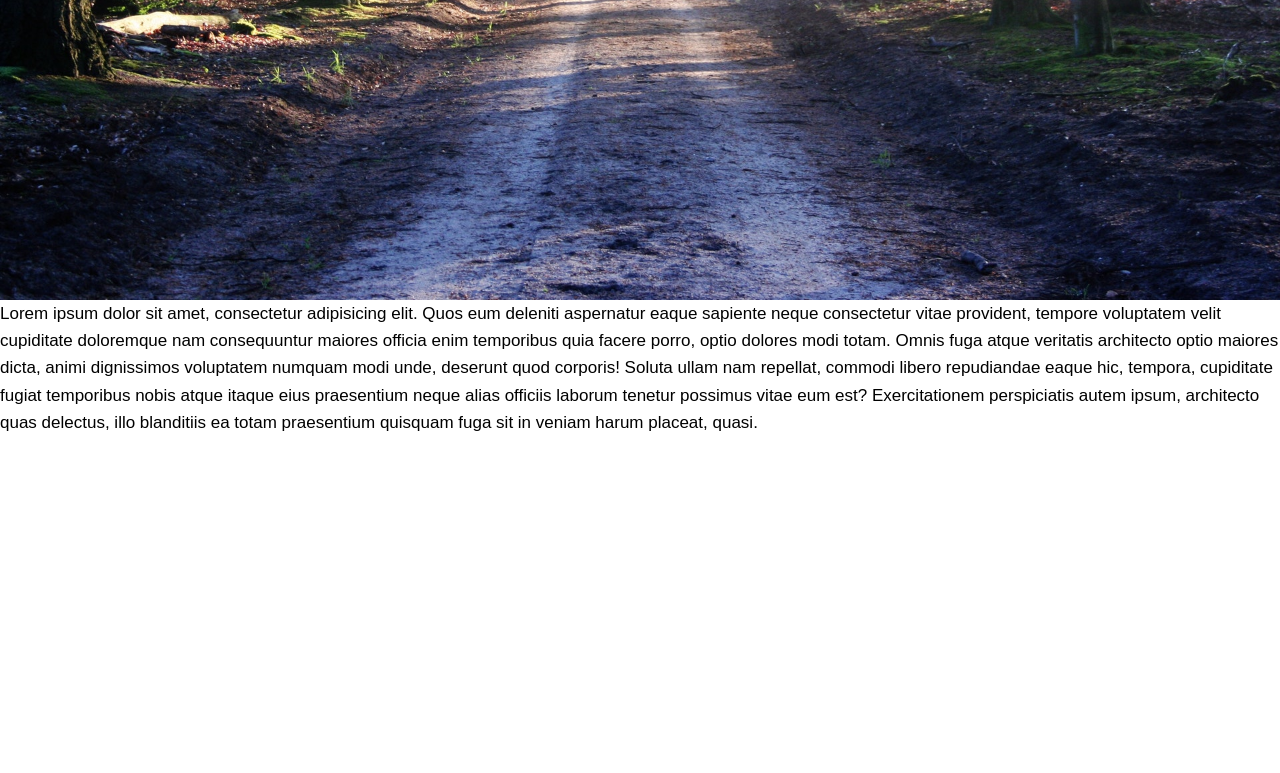
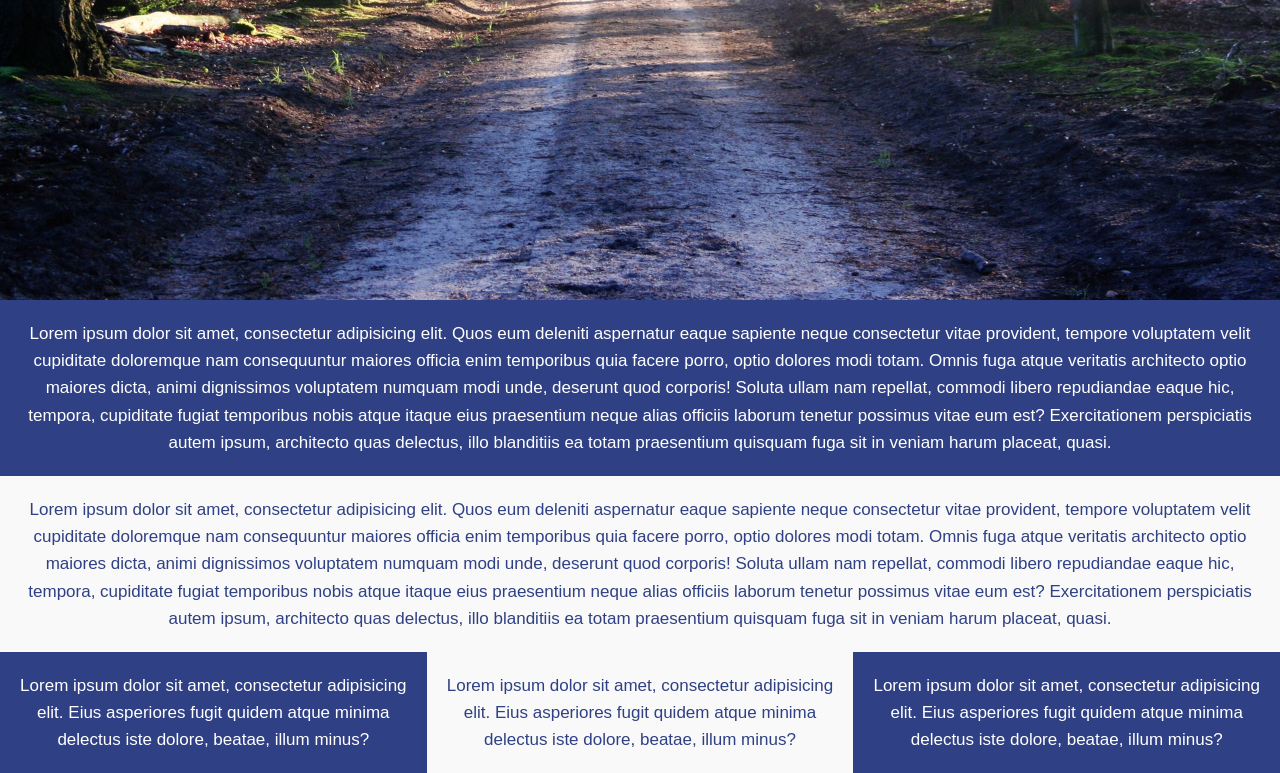
Before and after one commit to kcode93/FullScreen-Landing-Page, a plain HTML site: page index.html in a window 1280 px wide. Shown: the part 500-1273 px from the top of the page. Before the commit the page ends 936 px from the top, so only its background shows below. Drawn offline with Linux system fonts and the light colour scheme.

Commit message:
finished index.html by adding all the needed sections, also finished the style.css and added media query for responsiveness.

```diff
--- a/index.html
+++ b/index.html
@@ -20,7 +20,8 @@
       dolor quae commodi culpa nisi, esse soluta rem suscipit rerum, assumenda?</p>
       <a href="#" class="button">Read More</a>
     </header><!--end of showcase-->
-    <section id="section1">
+
+    <section id="sectionA">
       <p>Lorem ipsum dolor sit amet, consectetur adipisicing elit.
       Quos eum deleniti aspernatur eaque sapiente neque consectetur vitae provident,
       tempore voluptatem velit cupiditate doloremque nam consequuntur maiores officia enim temporibus quia
@@ -29,7 +30,38 @@
       repudiandae eaque hic, tempora, cupiditate fugiat temporibus nobis atque itaque eius praesentium neque alias
       officiis laborum tenetur possimus vitae eum est? Exercitationem perspiciatis autem ipsum, architecto quas delectus,
       illo blanditiis ea totam praesentium quisquam fuga sit in veniam harum placeat, quasi.</p>
-    </section><!--end of section1-->
+    </section><!--end of sectionA-->
+
+    <section id="sectionB">
+      <p>Lorem ipsum dolor sit amet, consectetur adipisicing elit.
+      Quos eum deleniti aspernatur eaque sapiente neque consectetur vitae provident,
+      tempore voluptatem velit cupiditate doloremque nam consequuntur maiores officia enim temporibus quia
+      facere porro, optio dolores modi totam. Omnis fuga atque veritatis architecto optio maiores dicta, animi
+      dignissimos voluptatem numquam modi unde, deserunt quod corporis! Soluta ullam nam repellat, commodi libero
+      repudiandae eaque hic, tempora, cupiditate fugiat temporibus nobis atque itaque eius praesentium neque alias
+      officiis laborum tenetur possimus vitae eum est? Exercitationem perspiciatis autem ipsum, architecto quas delectus,
+      illo blanditiis ea totam praesentium quisquam fuga sit in veniam harum placeat, quasi.</p>
+    </section><!--end of sectionB-->
+
+    <section id="sectionC">
+      <div id="box1" class="darkBox">
+        Lorem ipsum dolor sit amet, consectetur adipisicing elit. Eius asperiores
+        fugit quidem atque minima delectus iste dolore, beatae, illum minus?
+      </div><!--end of box1-->
+
+      <div id="box2" class="box2">
+        Lorem ipsum dolor sit amet, consectetur adipisicing elit. Eius asperiores
+        fugit quidem atque minima delectus iste dolore, beatae, illum minus?
+      </div><!--end of box2-->
+
+      <div id="box3" class="darkBox">
+        Lorem ipsum dolor sit amet, consectetur adipisicing elit. Eius asperiores
+        fugit quidem atque minima delectus iste dolore, beatae, illum minus?
+      </div><!--end of box3-->
+    </section><!--end of sectionC-->
+
+
+
     <script src="./resources/js/main.js"></script>
   </body>
 </html>
--- a/resources/css/style.css
+++ b/resources/css/style.css
@@ -20,7 +20,7 @@ body{
 
 #showcase h1{
   font-size: 50px;
-  line-height: 1.2;
+  line-height: 1.0;
   font-weight: bold;
 }
 
@@ -43,3 +43,42 @@ body{
 #showcase .button:hover{
   background-color: rgb(41, 43, 104);
 }
+
+#sectionA{
+  padding: 20px;
+  background-color: rgb(47, 64, 132);
+  color: #ffffff;
+  text-align: center;
+}
+
+#sectionB{
+  padding: 20px;
+  background-color: #f9f9f9;
+  color: rgb(47, 64, 132);
+  text-align: center;
+}
+
+#sectionC{
+  display: flex;
+}
+
+#box1,#box2,#box3{
+  padding: 20px;
+  text-align: center;
+}
+
+#box2{
+  background-color: #f9f9f9;
+  color: rgb(47, 64, 132);
+}
+
+.darkBox{
+  background-color: rgb(47, 64, 132);
+  color: #ffffff;
+}
+
+@media(max-width: 760px){
+  #sectionC{
+    flex-direction: column;
+  }
+}
```
